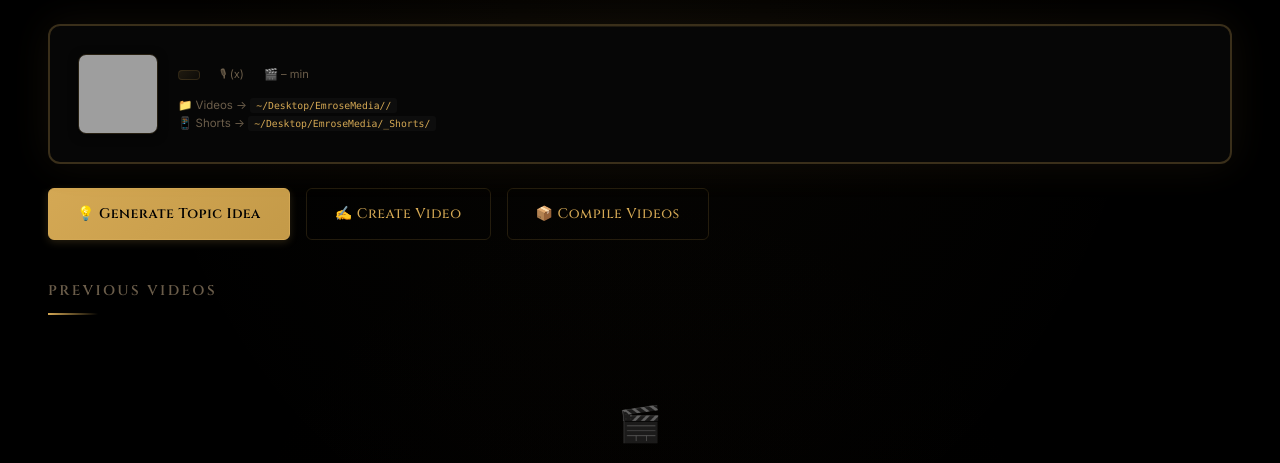
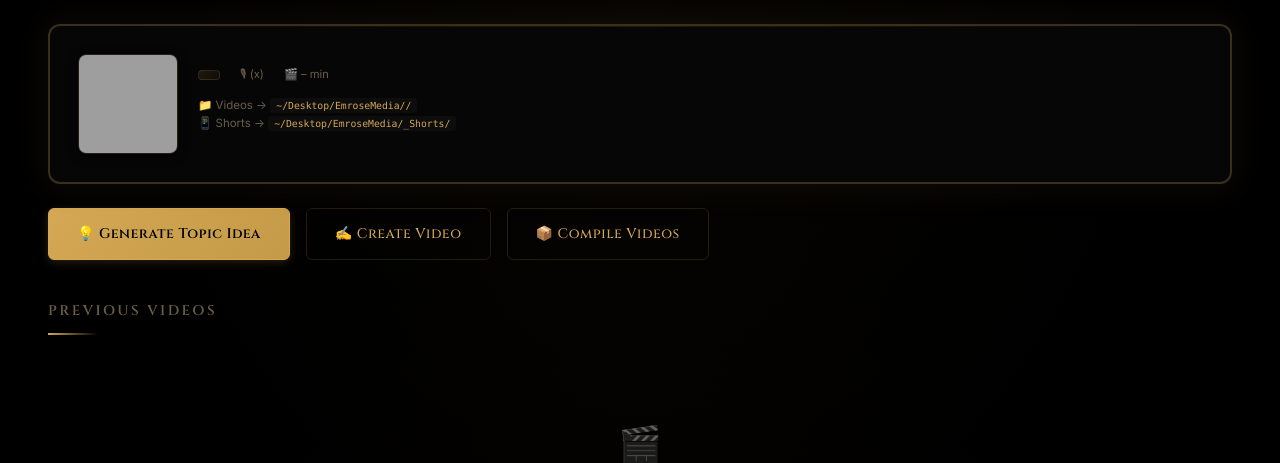
Before and after one commit to EmroseMediaStudios/MediaApp, a Flask app: template app/templates/channel.html in a window 1280 px wide. Shown: the part 56-519 px from the top of the page. Run offline with Flask 3, Linux system fonts and the light colour scheme; the template is opened without the code that fills it, so the values that code supplies are empty; some libraries are stand-ins or nearby versions; grey boxes are pictures that could not be loaded.

Commit message:
Channel logos: 84px → 100px (dashboard), 80px → 100px (channel page)

```diff
--- a/app/templates/channel.html
+++ b/app/templates/channel.html
@@ -5,7 +5,7 @@
 <div class="card card-highlight">
   <div style="display: flex; gap: 20px; align-items: flex-start;">
     <img src="/static/img/{{ channel.channel_id }}.png" alt="{{ channel.channel_name }}"
-         class="channel-avatar" style="width: 80px; height: 80px;"
+         class="channel-avatar" style="width: 100px; height: 100px;"
          onerror="this.style.display='none'">
     <div style="flex: 1;">
       <h2>{{ channel.channel_name }}</h2>
--- a/app/templates/dashboard.html
+++ b/app/templates/dashboard.html
@@ -140,7 +140,7 @@ function refreshMetrics(btn) {
   <a href="/channel/{{ ch.channel_id }}" style="text-decoration: none; color: inherit;">
     <div class="card" style="display: flex; gap: 20px; align-items: flex-start; min-height: 220px; margin-bottom: 0; padding: 32px 28px;">
       <img src="/static/img/{{ ch.channel_id }}.png" alt="{{ ch.channel_name }}"
-           class="channel-avatar" style="width: 84px; height: 84px;"
+           class="channel-avatar" style="width: 100px; height: 100px;"
            onerror="this.style.display='none'">
       <div style="flex: 1; min-width: 0;">
         <h3 style="font-size: 1.25em; margin-bottom: 10px;">{{ ch.channel_name }}</h3>
```
